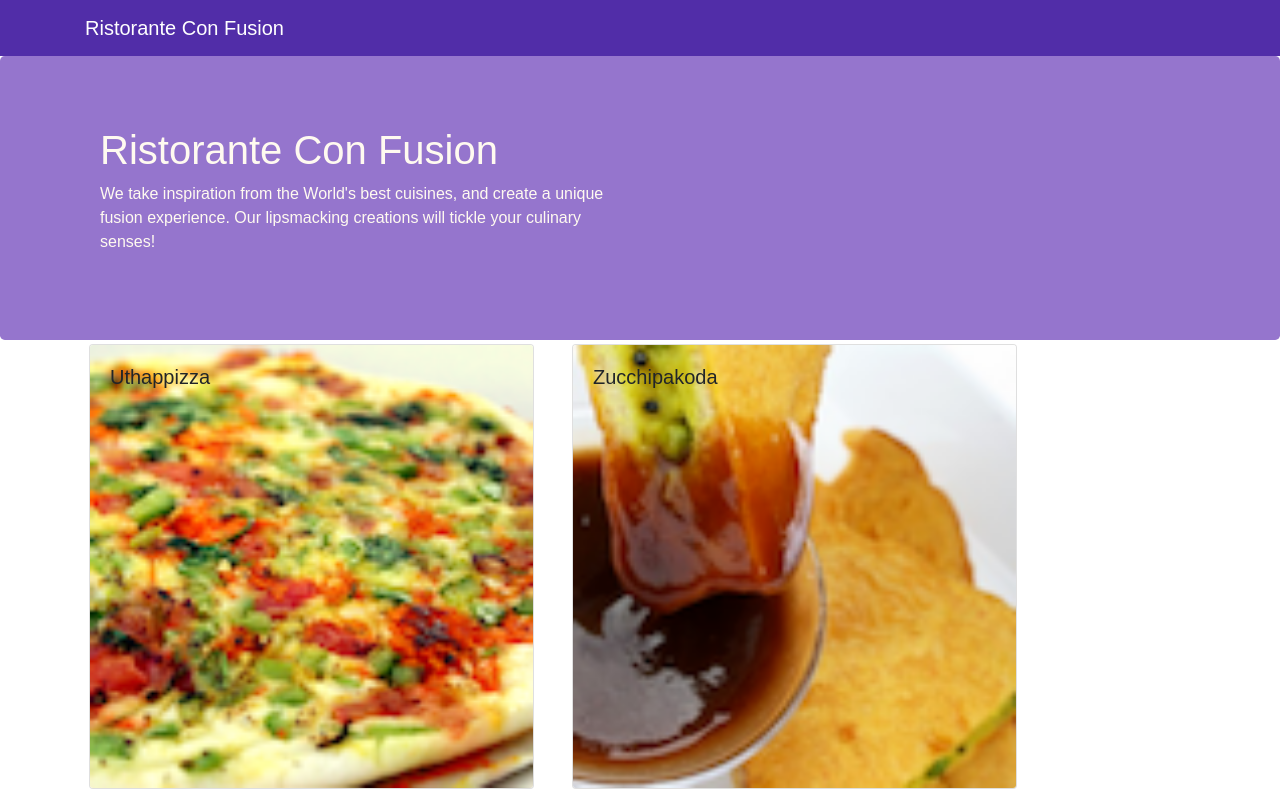
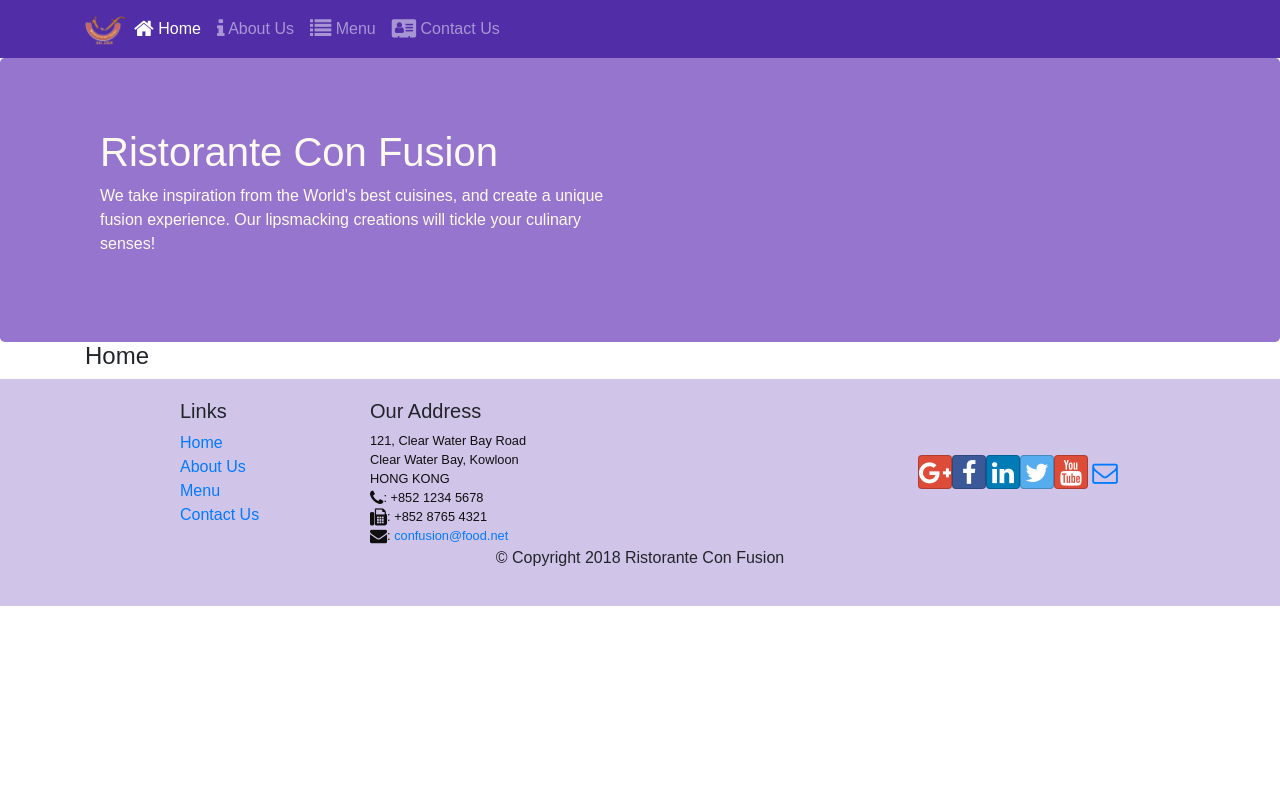
Before and after one commit to 21-rahul/Front-end-web-development-with-react, a React (Create React App) app: page /home in a window 1280 px wide. Shown: the top 795 px of the page. Built offline with nearby package versions, Linux system fonts and the light colour scheme.

Commit message:
React Router

```diff
--- a/package.json
+++ b/package.json
@@ -9,6 +9,7 @@
     "react": "^16.13.1",
     "react-dom": "^16.13.1",
     "react-popper": "0.9.2",
+    "react-router-dom": "4.2.2",
     "react-scripts": "1.1.4",
     "reactstrap": "5.0.0"
   },
--- a/src/App.js
+++ b/src/App.js
@@ -1,17 +1,18 @@
 import React, { Component } from 'react';
 import './App.css';
 import Main from './components/MainComponent'
-import { Navbar, NavbarBrand } from 'reactstrap';
+import { BrowserRouter } from 'react-router-dom';
 
 
 class App extends Component {
   render() {
     return (
+      <BrowserRouter>
       <div>
         <Main/>
       </div>
+      </BrowserRouter>
     );
   }
 }
-
 export default App;
--- a/src/components/FooterComponent.js
+++ b/src/components/FooterComponent.js
@@ -1,4 +1,5 @@
 import React from 'react';
+import { Link } from 'react-router-dom';
 
 function Footer (props){
     return(
@@ -8,10 +9,10 @@
                 <div className="col-4 offset-1 col-sm-2">
                     <h5>Links</h5>
                     <ul className="list-unstyled">
-                        <li><a href="#">Home</a></li>
-                        <li><a href="#">About</a></li>
-                        <li><a href="#">Menu</a></li>
-                        <li><a href="contactus.html">Contact</a></li>
+                        <li><Link to='/home'>Home</Link></li>
+                        <li><Link to='/aboutus'>About Us</Link></li>
+                        <li><Link to='/menu'>Menu</Link></li>
+                        <li><Link to='/contactus'>Contact Us</Link></li>
                     </ul>
                 </div>
                 <div className="col-7 col-sm-5">
--- a/src/components/HeaderComponent.js
+++ b/src/components/HeaderComponent.js
@@ -1,13 +1,47 @@
 import React, { Component } from 'react';
-import {Navbar,NavbarBrand,Jumbotron} from 'reactstrap';
+import { Nav, Navbar, NavbarBrand, NavbarToggler, Collapse, NavItem, Jumbotron } from 'reactstrap';
+import { NavLink } from 'react-router-dom';
 
 class Header extends Component{
+    constructor(props) {
+        super(props);
+        this.state = {
+            isNavOpen: false
+        };
+        this.toggleNav = this.toggleNav.bind(this);
+    }
+
+    toggleNav() {
+        this.setState ({
+            isNavOpen :!this.state.isNavOpen
+        });
+    }
+
     render(){
         return(
             <React.Fragment>
-                <Navbar dark>
+                <Navbar dark expand="md">
                 <div className="container">
-                    <NavbarBrand href="/">Ristorante Con Fusion</NavbarBrand>
+                    <NavbarToggler onClick ={this.toggleNav} />
+                    <NavbarBrand className="mr-auto" href="/">
+                        <img src ="assets/images/logo.png" height="30" width="41" alt="Ristorante Con Fusion"/>
+                    </NavbarBrand>
+                    <Collapse isOpen={this.state.isNavOpen} navbar>
+                            <Nav navbar>
+                            <NavItem>
+                                <NavLink className="nav-link"  to='/home'><span className="fa fa-home fa-lg"></span> Home</NavLink>
+                            </NavItem>
+                            <NavItem>
+                                <NavLink className="nav-link" to='/aboutus'><span className="fa fa-info fa-lg"></span> About Us</NavLink>
+                            </NavItem>
+                            <NavItem>
+                                <NavLink className="nav-link"  to='/menu'><span className="fa fa-list fa-lg"></span> Menu</NavLink>
+                            </NavItem>
+                            <NavItem>
+                                <NavLink className="nav-link" to='/contactus'><span className="fa fa-address-card fa-lg"></span> Contact Us</NavLink>
+                            </NavItem>
+                            </Nav>
+                        </Collapse>
                 </div>
                 </Navbar>
                 <Jumbotron>
--- /dev/null
+++ b/src/components/HomeComponent..js
@@ -0,0 +1,11 @@
+import React from 'react';
+
+function Home(props) {
+    return(
+        <div className="container">
+            <h4>Home</h4>
+        </div>
+    )
+}
+
+export default Home;
--- a/src/components/MainComponent.js
+++ b/src/components/MainComponent.js
@@ -1,9 +1,11 @@
 import React, { Component } from 'react';
 import Menu from './MenuComponent';
 import { DISHES } from '../shared/dishes';
-import Dishdetail from './DishdetailComponent'
+import Dishdetail from './DishdetailComponent';
 import Header from './HeaderComponent';
 import Footer from './FooterComponent';
+import Home from './HomeComponent.';
+import {Switch,Route,Redirect} from 'react-router-dom';
 
 
 class Main extends Component {
@@ -13,21 +15,24 @@
 
     this.state = {
       dishes: DISHES,
-      selectedDish: null
     };
   }
 
-  onSelectedDish(dishId) {
-    this.setState({ selectedDish: dishId });
-  };
-
   render() {
+    const HomePage = () =>{
+      return(
+        <Home/>
+      )
+    }
     return (
       <div>
         <Header/>
-        <Menu dishes={this.state.dishes} onClick={(dishId) => this.onSelectedDish(dishId) } />
-        <Dishdetail dish = {this.state.dishes.filter((dish) => dish.id === this.state.selectedDish) [0] }/>
-        <Footer/>
+        <Switch>
+              <Route path='/home' component={HomePage} />
+              <Route exact path='/menu' component={() => <Menu dishes={this.state.dishes} />} />
+              <Redirect to="/home" />
+          </Switch>
+      <Footer/>
       </div>
     );
   }
--- a/src/index.js
+++ b/src/index.js
@@ -2,6 +2,8 @@
 import ReactDOM from 'react-dom';
 import 'bootstrap/dist/css/bootstrap.min.css';
 import './index.css';
+import 'font-awesome/css/font-awesome.min.css';
+import 'bootstrap-social/bootstrap-social.css';
 import App from './App';
 import registerServiceWorker from './registerServiceWorker';
 
```
Also changed, not shown: 1 other file (tests, documents, lock files or other folders).
